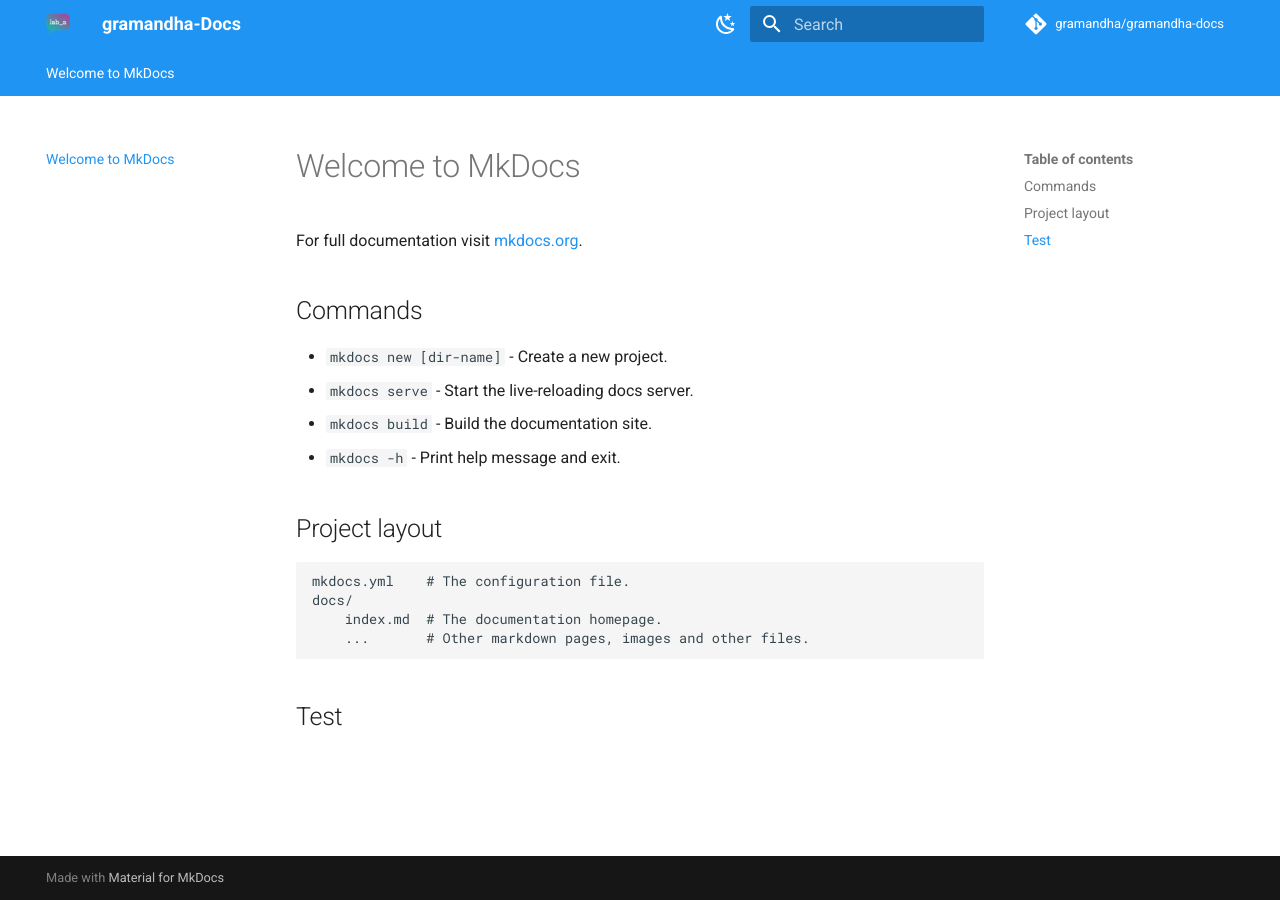
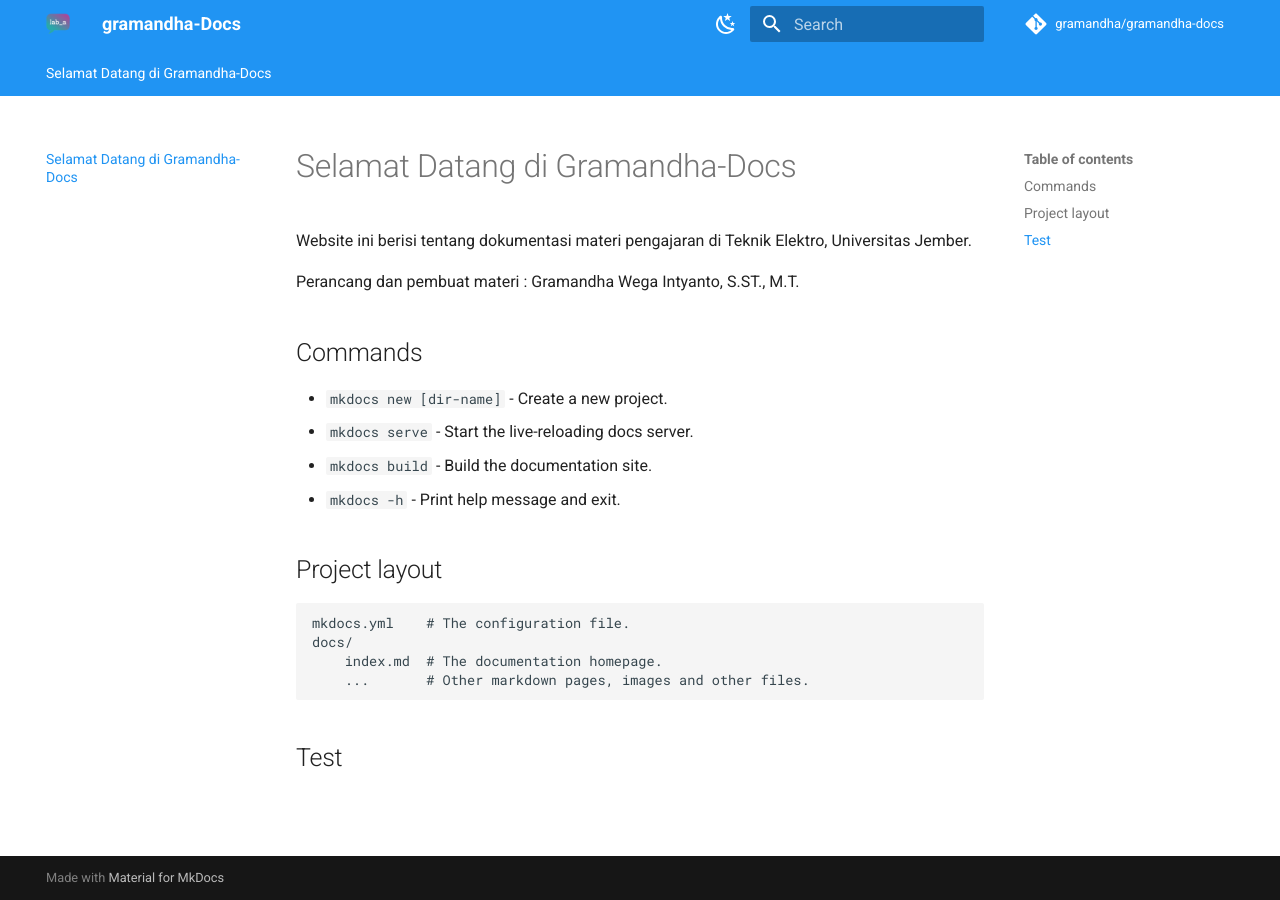
Before and after one commit to gramandha/gramandha-docs, an MkDocs documentation site: the page built from docs/index.md, in a window 1280 px wide. Built offline with MkDocs 1.6.1 and Material for MkDocs 9.7.7, drawn with Linux system fonts in a browser that asks for light colours; comment, search, counter and statistics services are not loaded.

Commit message:
update index.md

```diff
--- a/docs/index.md
+++ b/docs/index.md
@@ -1,6 +1,7 @@
-# Welcome to MkDocs
+# Selamat Datang di Gramandha-Docs
+Website ini berisi tentang dokumentasi materi pengajaran di Teknik Elektro, Universitas Jember.
 
-For full documentation visit [mkdocs.org](https://www.mkdocs.org).
+Perancang dan pembuat materi : Gramandha Wega Intyanto, S.ST., M.T.
 
 ## Commands
 
```
